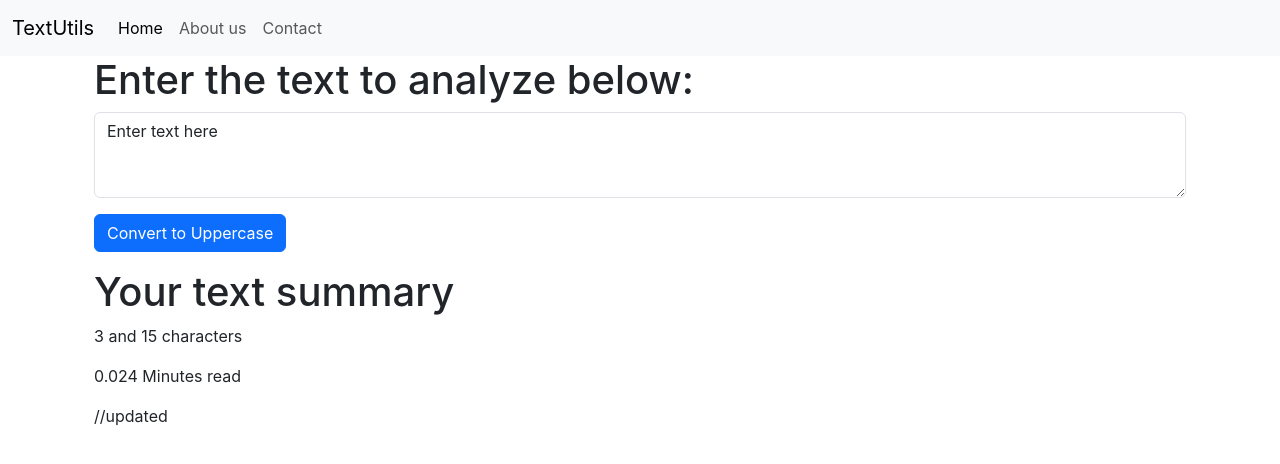
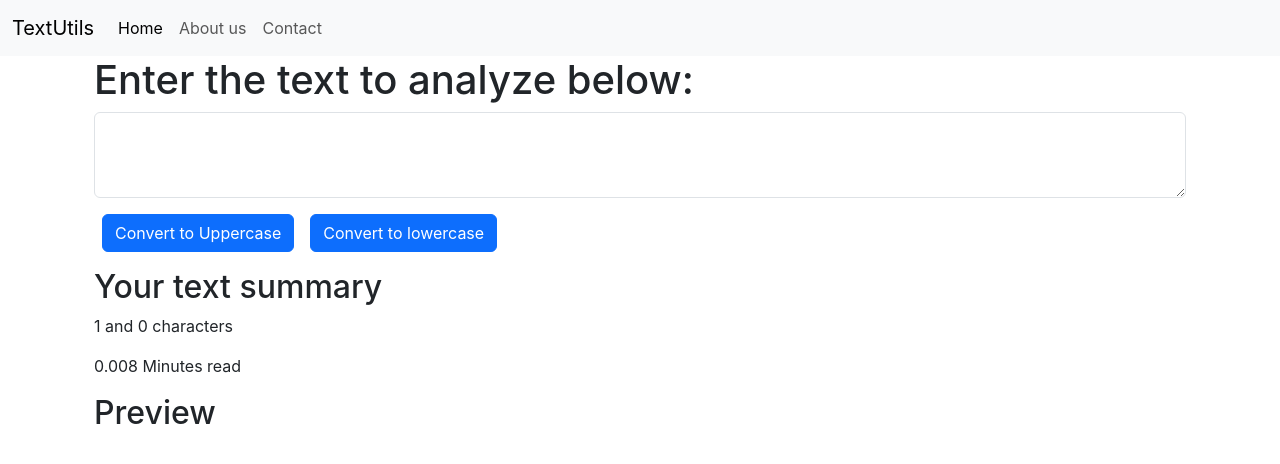
Before and after one commit to Kzsanjeet/s_challenges, a React (Create React App) app in the folder react/my-app/: page / in a window 1280 px wide. Shown: the top 464 px of the page. Built offline with nearby package versions, Linux system fonts and the light colour scheme.

Commit message:
added lowercase features

```diff
--- a/react/my-app/src/components/TextForm.js
+++ b/react/my-app/src/components/TextForm.js
@@ -5,13 +5,16 @@ export default function TextForm(props) {
         // console.log("Uppercase was clicked" + text);
         setText(text.toUpperCase());
     }
+    const handleDownClick=()=>{
+        setText(text.toLowerCase())
+    }
 
     const handleOnChange = (event) => {
         // console.log("On change");
         setText(event.target.value);
     }
 
-    const [text, setText] = useState("Enter text here");
+    const [text, setText] = useState("");
 
     return (
         <>
@@ -26,12 +29,16 @@ export default function TextForm(props) {
                     rows="3">
                 </textarea>
             </div>
-            <button className="btn btn-primary" onClick={handleUpClick}>Convert to Uppercase</button>
+            <button className="btn btn-primary mx-2" onClick={handleUpClick}>Convert to Uppercase</button>
+            <button className="btn btn-primary mx-2" onClick={handleDownClick}>Convert to lowercase</button>
+
         </div>
         <div className="container my-3">
-            <h1>Your text summary</h1>
+            <h2>Your text summary</h2>
             <p>{text.split(" ").length} and {text.length} characters</p>
-            <p>{0.008 * text.split(" ").length} Minutes read</p> //updated
+            <p>{0.008 * text.split(" ").length} Minutes read</p>
+            <h2>Preview</h2>
+            <p>{text}</p>
         </div>
         </>
     )
```
